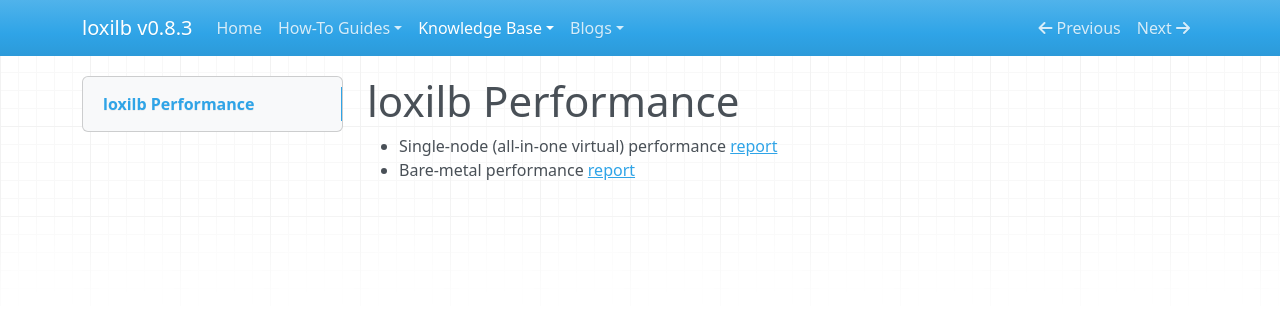
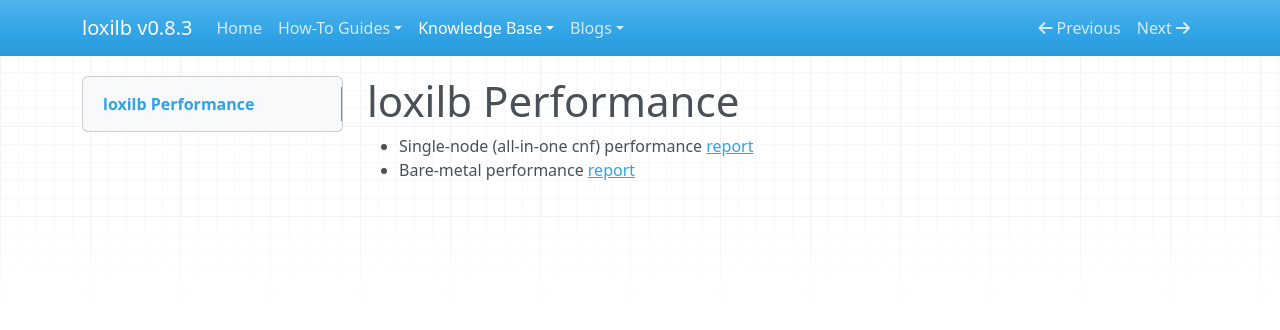
Before and after one commit to loxilb-io/loxilbdocs, an MkDocs documentation site: the page built from docs/perf.md, in a window 1280 px wide. Shown: the top 330 px of the page. Built offline with MkDocs 1.6.1, drawn with Linux system fonts in a browser that asks for light colours; nearby versions of some CDN libraries.

Commit message:
Update perf.md

```diff
--- a/docs/perf.md
+++ b/docs/perf.md
@@ -1,4 +1,4 @@
 # loxilb Performance
 
-* Single-node (all-in-one virtual) performance [report](perf-single.md)
+* Single-node (all-in-one cnf) performance [report](perf-single.md)
 * Bare-metal performance [report](perf-multi.md)
```
